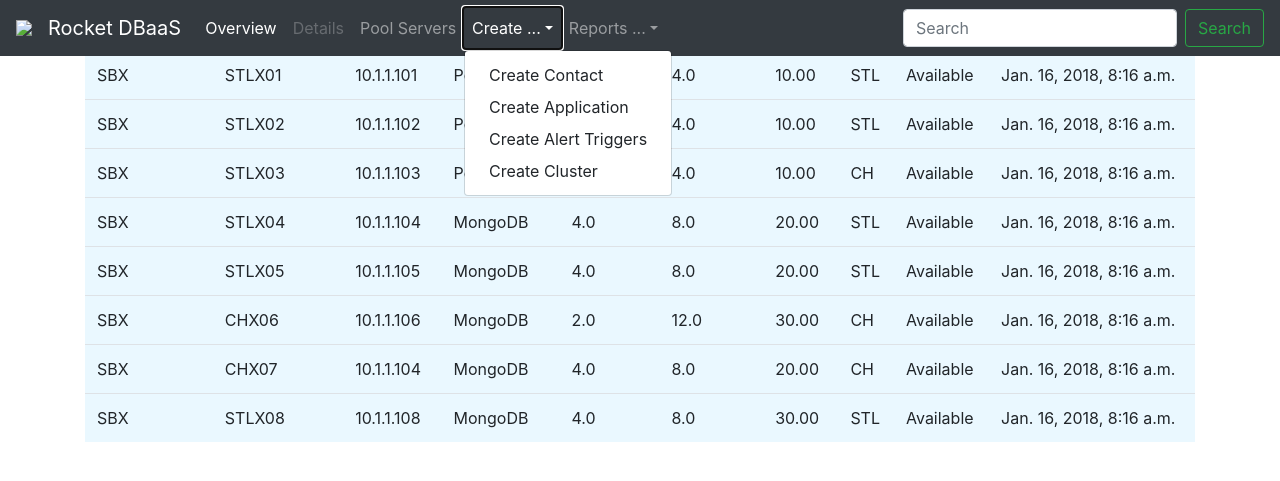
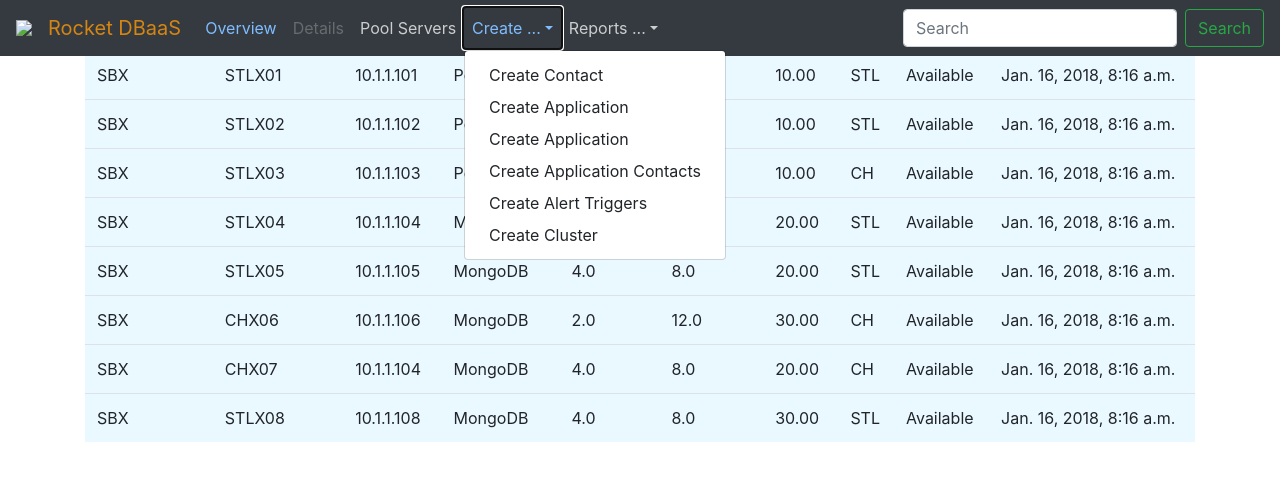
Before and after one commit to BrianWaganerSTL/RocketDBaaS_api, a Django app: template NG/templates/pool_servers.html in a window 1280 px wide, after a click on "Create ...". Shown: the top 481 px of the page. Run offline with Django 3.2, Linux system fonts and the light colour scheme; the template is opened without the code that fills it: values that come from a table or form of the project are taken from there, others are empty; data comes from the database, SQL or seed files in the repository; parts of the project's set-up code (start-up, migrations or seed data) failed here and were passed over; some libraries are stand-ins or nearby versions.

Commit message:
Added admin sites that allow you to reset passwords and tokens if you forgot the passwords, etc. Changed colors in the nav-bar Took out some unused code...more to come Changed the admin sites title and header Added Backup, Restore, and ServerActivities Type Choices Added email, it looked like it should of been there but was not Added the Backup, Restore, and ServerActivities, ApplicationContactsDetailsView tables/models Created a Default link to the overview page if no url is typed in.

```diff
--- a/NG/templates/cluster_details.html
+++ b/NG/templates/cluster_details.html
@@ -7,10 +7,9 @@
 {% block title %}Rocket DBaaS - Cluster Details{% endblock %}
 
 {% block main_content %}
-    {#    {% for c in cluster %}#}
     <div class="card-title">{{ cluster.application.application_name }} </div>
     <div>
-        <table class="table table-hover" style="background-color: #afd9ee">
+        <table class="table table-hover" style="background-color: #eaf8ff">
             <thead>
             <tr style="background-color: #79aec8">
                 <th scope="col">Cluster</th>
--- a/NG/templates/master_template.html
+++ b/NG/templates/master_template.html
@@ -39,9 +39,18 @@
 </head>
 
 <body>
+<style>
+.navbar-dark .navbar-nav .active>.nav-link, .navbar-dark .navbar-nav .nav-link.active, .navbar-dark .navbar-nav .nav-link.show, .navbar-dark .navbar-nav .show>.nav-link {
+    color: #80bdff;
+}
+.navbar-dark .navbar-nav .nav-link {
+    color: rgba(255,255,255,.75);
+}
+</style>
 <nav class="navbar navbar-expand-md navbar-dark bg-dark fixed-top">
+
     <img class="navbar-brand" src="{% static 'icons/favicon-32x32.png' %}">
-    <a class="navbar-brand" href="#"> Rocket DBaaS</a>
+    <a class="navbar-brand" style="color: #d58512" href="#"> Rocket DBaaS</a>
 
     <button class="navbar-toggler" type="button" data-toggle="collapse" data-target="#navbarsExampleDefault"
             aria-controls="navbarsExampleDefault" aria-expanded="false" aria-label="Toggle navigation">
@@ -63,10 +72,12 @@
                 <a class="nav-link dropdown-toggle" href="https://example.com" id="dropdown01" data-toggle="dropdown"
                    aria-haspopup="true" aria-expanded="false">Create ...</a>
                 <div class="dropdown-menu" aria-labelledby="dropdown01">
-                    <a class="dropdown-item" href="#">Create Contact</a>
-                    <a class="dropdown-item" href="#">Create Application</a>
+                    <a class="dropdown-item" href="/admin/ng/contact/add/">Create Contact</a>
+                    <a class="dropdown-item" href="/admin/ng/application/add">Create Application</a>
+                    <a class="dropdown-item" href="/admin/ng/application/add">Create Application</a>
+                    <a class="dropdown-item" href="/admin/ng/applicationcontact/add">Create Application Contacts</a>
                     <a class="dropdown-item" href="#">Create Alert Triggers</a>
-                    <a class="dropdown-item" href="#">Create Cluster</a>
+                    <a class="dropdown-item" href="/admin/ng/cluster/add">Create Cluster</a>
                 </div>
             </li>
             <li class="nav-item dropdown">
--- a/NG/templates/overview.html
+++ b/NG/templates/overview.html
@@ -7,9 +7,9 @@
 {% block title %}Rocket DBaaS{% endblock %}
 
 {% block main_content %}
-    <table class="table table-hover">
+    <table class="table table-hover" style="background-color: #eaf8ff">
         <thead>
-        <tr>
+        <tr style="background-color: #79aec8">
             <th scope="col">Cluster</th>
             <th scope="col">DBMS</th>
             <th scope="col">Application</th>
--- a/ng/admin.py
+++ b/ng/admin.py
@@ -1,4 +1,6 @@
 from django.contrib import admin
+
+from django.contrib.admin.sites import AdminSite
 
 from .models import *
 
@@ -42,3 +44,6 @@ class Server(admin.ModelAdmin):
     list_display = ('cluster', 'server_name','server_ip','cpu','mem_gb','db_gb','data_center','node_role','os_version','db_version','pending_restart_sw','active_sw')
     list_select_related = ('cluster',)
     list_display_links = ('server_name',)
+
+AdminSite.site_title="Rocket DBaaS"
+AdminSite.site_header = 'Rocket DBaaS Administration'
--- a/ng/urls.py
+++ b/ng/urls.py
@@ -14,6 +14,7 @@ urlpatterns = [
     path('overview/', overview_view.overview, name='overview'),
     path('cluster_details/<_cluster_id>', cluster_details_view.cluster_details, name='cluster_details'),
     path('pool_servers/', pool_servers_views.pool_servers, name='pool_servers'),
+    path('', overview_view.overview, name='overview'),
 ]
 
 urlpatterns += router.urls
```
Also changed, not shown: NG/views/cluster_details_view.py (+1 -6 lines).
